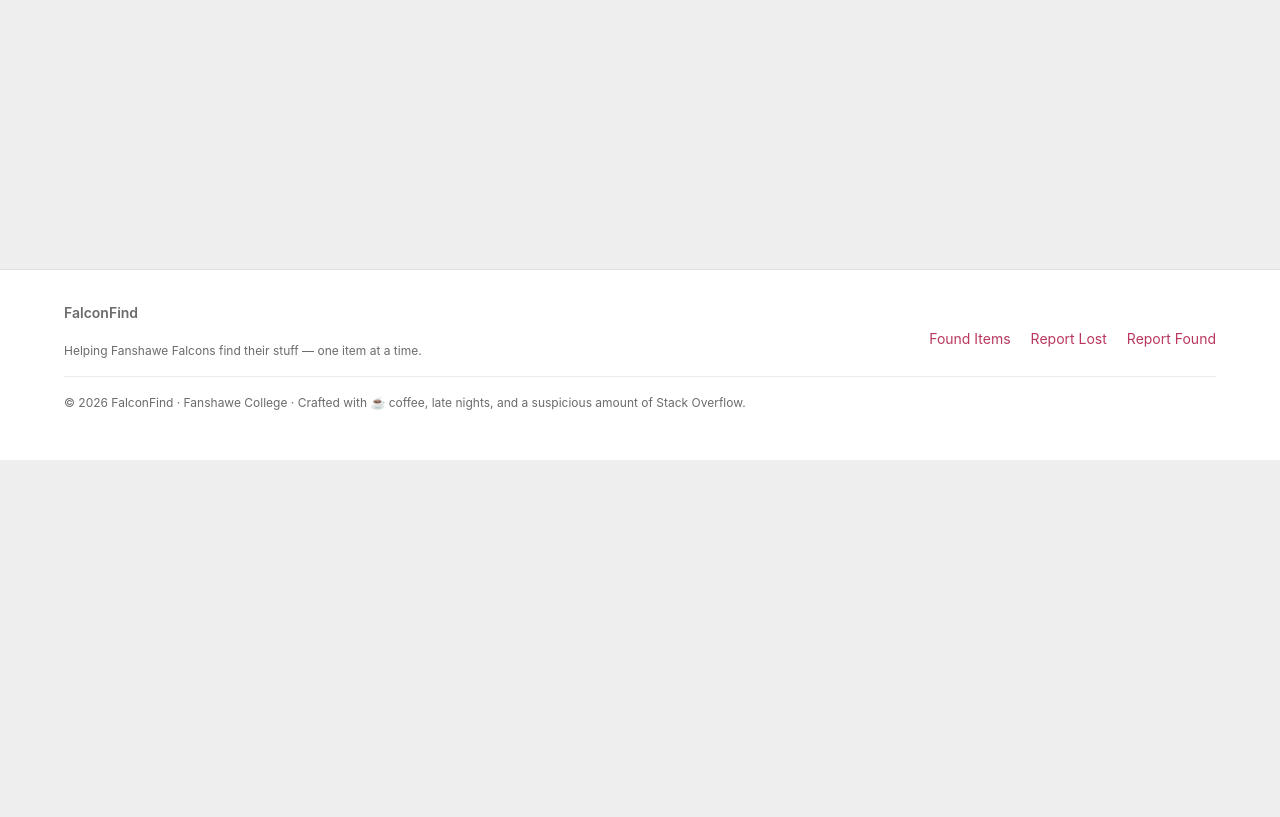
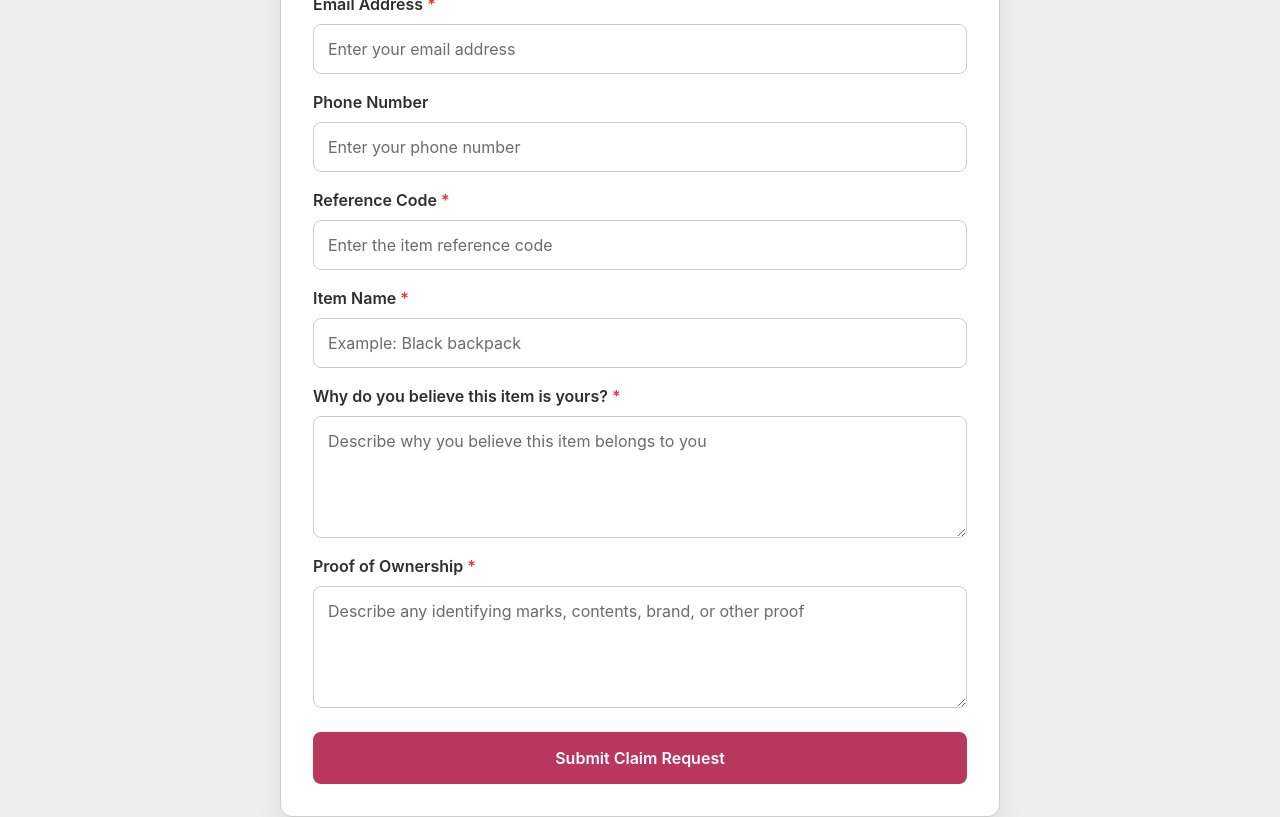
Before and after one commit to RayanRodrigues/FalconsFind, an Angular app in the folder frontend/: page /claim-request in a window 1280 px wide. Before the commit this address led to /. Shown: the part 340-1157 px from the top of the page. Before the commit the page ends 800 px from the top, so only its background shows below. Built offline with nearby package versions, Linux system fonts and the light colour scheme.

Commit message:
US3.1 Implement claim request form with validation and styling

```diff
--- a/frontend/src/app/app.routes.ts
+++ b/frontend/src/app/app.routes.ts
@@ -4,6 +4,7 @@ import { FoundReportFormComponent } from './features/public-reporting/found-repo
 import { LostReportFormComponent } from './features/public-reporting/lost-report-form/lost-report-form.component';
 import { FoundItemsPageComponent } from './features/items/pages/found-items-page/found-items-page';
 import { ItemDetailsComponent } from './features/items/item-details/item-details.component';
+import { ClaimRequest } from './claim-request/claim-request';
 
 export const routes: Routes = [
   {
@@ -27,6 +28,10 @@ export const routes: Routes = [
     title: 'Found Items - FalconFind'
   },
   {
+  path: 'claim-request',
+  component: ClaimRequest
+},
+  {
     path: 'items/:id',
     component: ItemDetailsComponent,
     title: 'Item Details - FalconFind'
--- /dev/null
+++ b/frontend/src/app/claim-request/claim-request.css
@@ -0,0 +1,131 @@
+.claim-page {
+  min-height: 100vh;
+  background: var(--color-neutral-base);
+  padding: var(--space-xl) var(--space-md);
+  display: flex;
+  justify-content: center;
+  align-items: flex-start;
+}
+
+.claim-card {
+  width: 100%;
+  max-width: 720px;
+  background: var(--color-white);
+  border: 1px solid var(--color-border);
+  border-radius: var(--radius-md);
+  padding: var(--space-xl);
+  box-shadow: 0 10px 25px rgba(0, 0, 0, 0.08);
+}
+
+.claim-card h1 {
+  color: var(--color-primary);
+  margin-bottom: var(--space-sm);
+}
+
+.intro-text {
+  margin-bottom: var(--space-lg);
+  color: var(--color-text-secondary);
+}
+
+.claim-form {
+  display: flex;
+  flex-direction: column;
+  gap: var(--space-md);
+}
+
+.form-group {
+  display: flex;
+  flex-direction: column;
+  gap: var(--space-sm);
+}
+
+.form-group label {
+  font-weight: 600;
+  color: var(--color-text-primary);
+}
+
+.form-group label span {
+  color: var(--color-error);
+}
+
+.form-group input,
+.form-group textarea {
+  width: 100%;
+  padding: 12px 14px;
+  border: 1px solid var(--color-border);
+  border-radius: var(--radius-sm);
+  background: var(--color-white);
+  color: var(--color-text-primary);
+  transition: border-color 0.2s ease, box-shadow 0.2s ease;
+}
+
+.form-group input::placeholder,
+.form-group textarea::placeholder {
+  color: var(--color-text-secondary);
+}
+
+.form-group input:focus,
+.form-group textarea:focus {
+  outline: none;
+  border-color: var(--color-primary);
+  box-shadow: 0 0 0 3px color-mix(in srgb, var(--color-primary) 20%, transparent);
+}
+
+.form-group textarea {
+  resize: vertical;
+  min-height: 120px;
+}
+
+button {
+  margin-top: var(--space-sm);
+  padding: 14px 18px;
+  border: none;
+  border-radius: var(--radius-sm);
+  background: var(--color-primary);
+  color: var(--color-white);
+  font-weight: 600;
+  cursor: pointer;
+  transition: background 0.2s ease, transform 0.1s ease;
+}
+
+button:hover:not(:disabled) {
+  background: var(--color-secondary);
+}
+
+button:active:not(:disabled) {
+  transform: translateY(1px);
+}
+
+button:disabled {
+  opacity: 0.7;
+  cursor: not-allowed;
+}
+
+.message {
+  margin-bottom: var(--space-md);
+  padding: 12px 14px;
+  border-radius: var(--radius-sm);
+  font-weight: 500;
+}
+
+.success-message {
+  background: color-mix(in srgb, var(--color-success) 15%, white);
+  color: var(--color-success);
+  border: 1px solid color-mix(in srgb, var(--color-success) 35%, white);
+}
+
+.error-message {
+  background: color-mix(in srgb, var(--color-error) 12%, white);
+  color: var(--color-error);
+  border: 1px solid color-mix(in srgb, var(--color-error) 30%, white);
+}
+
+@media (max-width: 768px) {
+  .claim-page {
+    padding: var(--space-lg) var(--space-sm);
+  }
+
+  .claim-card {
+    padding: var(--space-lg);
+  }
+}
--- /dev/null
+++ b/frontend/src/app/claim-request/claim-request.html
@@ -0,0 +1,110 @@
+<div class="claim-page">
+  <div class="claim-card">
+    <h1>Submit Claim Request</h1>
+    <p class="intro-text">
+      Complete this form to submit a structured claim request for a found item.
+      Campus Security will review your information to verify ownership.
+    </p>
+
+    @if (successMessage) {
+      <div class="message success-message">
+        {{ successMessage }}
+      </div>
+    }
+
+    @if (errorMessage) {
+      <div class="message error-message">
+        {{ errorMessage }}
+      </div>
+    }
+
+    <form (ngSubmit)="submitClaim()" #claimForm="ngForm" class="claim-form">
+      <div class="form-group">
+        <label for="fullName">Full Name <span>*</span></label>
+        <input
+          type="text"
+          id="fullName"
+          name="fullName"
+          [(ngModel)]="claim.fullName"
+          required
+          placeholder="Enter your full name"
+        />
+      </div>
+
+      <div class="form-group">
+        <label for="email">Email Address <span>*</span></label>
+        <input
+          type="email"
+          id="email"
+          name="email"
+          [(ngModel)]="claim.email"
+          required
+          placeholder="Enter your email address"
+        />
+      </div>
+
+      <div class="form-group">
+        <label for="phone">Phone Number</label>
+        <input
+          type="text"
+          id="phone"
+          name="phone"
+          [(ngModel)]="claim.phone"
+          placeholder="Enter your phone number"
+        />
+      </div>
+
+      <div class="form-group">
+        <label for="referenceCode">Reference Code <span>*</span></label>
+        <input
+          type="text"
+          id="referenceCode"
+          name="referenceCode"
+          [(ngModel)]="claim.referenceCode"
+          required
+          placeholder="Enter the item reference code"
+        />
+      </div>
+
+      <div class="form-group">
+        <label for="itemName">Item Name <span>*</span></label>
+        <input
+          type="text"
+          id="itemName"
+          name="itemName"
+          [(ngModel)]="claim.itemName"
+          required
+          placeholder="Example: Black backpack"
+        />
+      </div>
+
+      <div class="form-group">
+        <label for="claimReason">Why do you believe this item is yours? <span>*</span></label>
+        <textarea
+          id="claimReason"
+          name="claimReason"
+          [(ngModel)]="claim.claimReason"
+          required
+          rows="4"
+          placeholder="Describe why you believe this item belongs to you"
+        ></textarea>
+      </div>
+
+      <div class="form-group">
+        <label for="proofDetails">Proof of Ownership <span>*</span></label>
+        <textarea
+          id="proofDetails"
+          name="proofDetails"
+          [(ngModel)]="claim.proofDetails"
+          required
+          rows="4"
+          placeholder="Describe any identifying marks, contents, brand, or other proof"
+        ></textarea>
+      </div>
+
+      <button type="submit" [disabled]="isSubmitting">
+        {{ isSubmitting ? 'Submitting...' : 'Submit Claim Request' }}
+      </button>
+    </form>
+  </div>
+</div>
--- /dev/null
+++ b/frontend/src/app/claim-request/claim-request.ts
@@ -0,0 +1,77 @@
+import { Component } from '@angular/core';
+import { CommonModule } from '@angular/common';
+import { FormsModule } from '@angular/forms';
+
+@Component({
+  selector: 'app-claim-request',
+  standalone: true,
+  imports: [CommonModule, FormsModule],
+  templateUrl: './claim-request.html',
+  styleUrl: './claim-request.css'
+})
+export class ClaimRequest {
+  claim = {
+    fullName: '',
+    email: '',
+    phone: '',
+    referenceCode: '',
+    itemName: '',
+    claimReason: '',
+    proofDetails: ''
+  };
+
+  isSubmitting = false;
+  successMessage = '';
+  errorMessage = '';
+
+  async submitClaim() {
+    this.successMessage = '';
+    this.errorMessage = '';
+
+    if (
+      !this.claim.fullName.trim() ||
+      !this.claim.email.trim() ||
+      !this.claim.referenceCode.trim() ||
+      !this.claim.itemName.trim() ||
+      !this.claim.claimReason.trim() ||
+      !this.claim.proofDetails.trim()
+    ) {
+      this.errorMessage = 'Please fill in all required fields.';
+      return;
+    }
+
+    this.isSubmitting = true;
+
+    try {
+      // Replace this URL later with your real backend endpoint
+      const response = await fetch('http://localhost:3000/api/claims', {
+        method: 'POST',
+        headers: {
+          'Content-Type': 'application/json'
+        },
+        body: JSON.stringify(this.claim)
+      });
+
+      if (!response.ok) {
+        throw new Error('Failed to submit claim request.');
+      }
+
+      this.successMessage = 'Your claim request has been submitted successfully.';
+
+      this.claim = {
+        fullName: '',
+        email: '',
+        phone: '',
+        referenceCode: '',
+        itemName: '',
+        claimReason: '',
+        proofDetails: ''
+      };
+    } catch (error) {
+      this.errorMessage = 'There was an error submitting your claim. Please try again.';
+      console.error('Claim submission error:', error);
+    } finally {
+      this.isSubmitting = false;
+    }
+  }
+}
```
Also changed, not shown: 2 other files (tests, documents, lock files or other folders).
